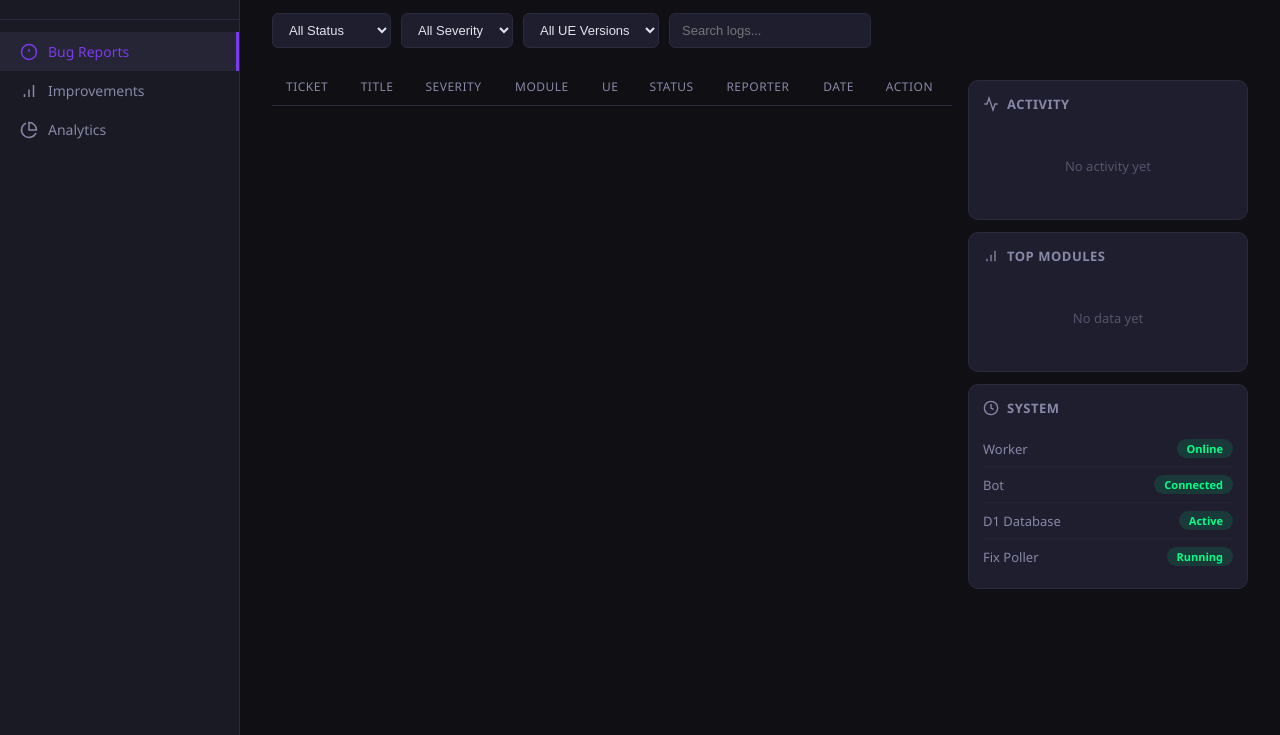
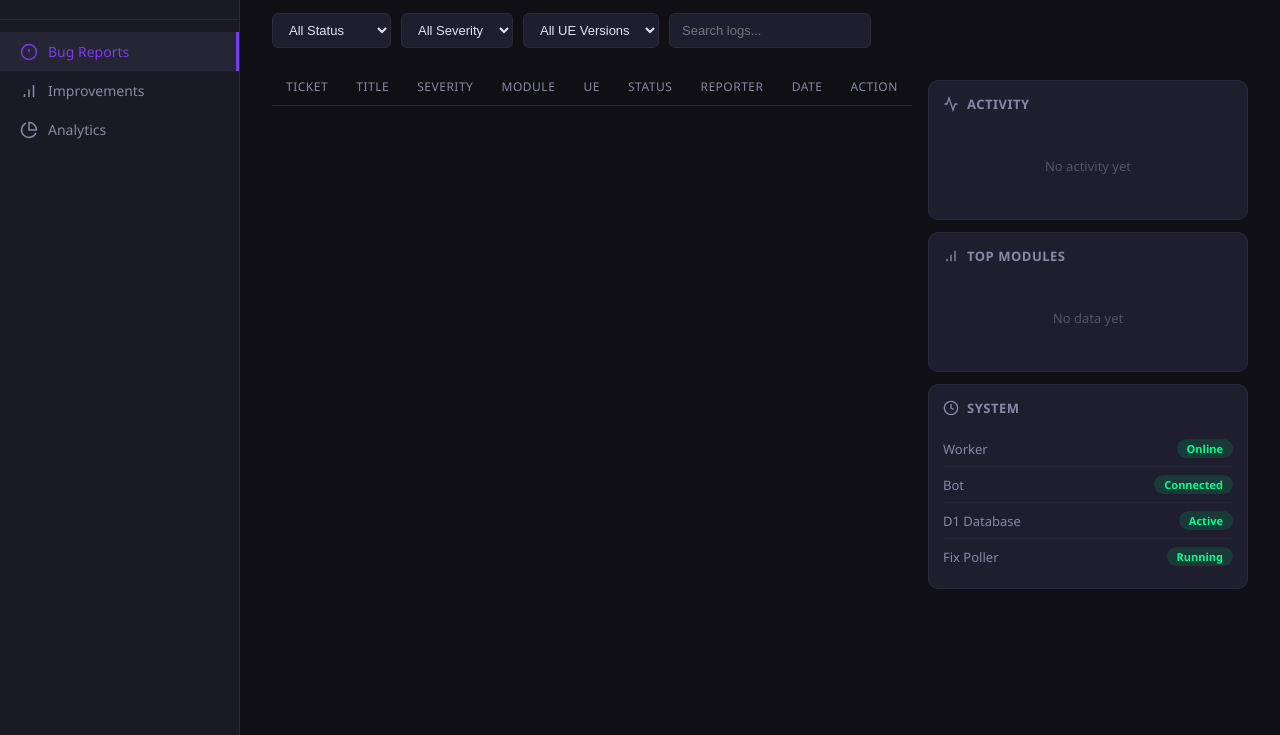
Before and after one commit to spirit122/claudusbridge-bug-tracker, a website: page worker/public/index.html in a window 1280 px wide. Shown: the part 65-800 px from the top of the page. Drawn offline with Linux system fonts and the light colour scheme; no server answers.

Commit message:
Remove max-width constraint, panels fill full screen width
Co-Authored-By: Claude Opus 4.6 (1M context) <noreply@anthropic.com>

```diff
--- a/worker/public/css/style.css
+++ b/worker/public/css/style.css
@@ -77,7 +77,6 @@ body {
   margin-left: 240px;
   flex: 1;
   padding: 24px 32px;
-  max-width: 1200px;
 }
 
 /* Header */
@@ -419,7 +418,7 @@ tr { cursor: pointer; }
 /* Side layout: table + right panels */
 .bugs-layout {
   display: grid;
-  grid-template-columns: 1fr 280px;
+  grid-template-columns: 1fr 320px;
   gap: 16px;
   align-items: start;
 }
```
